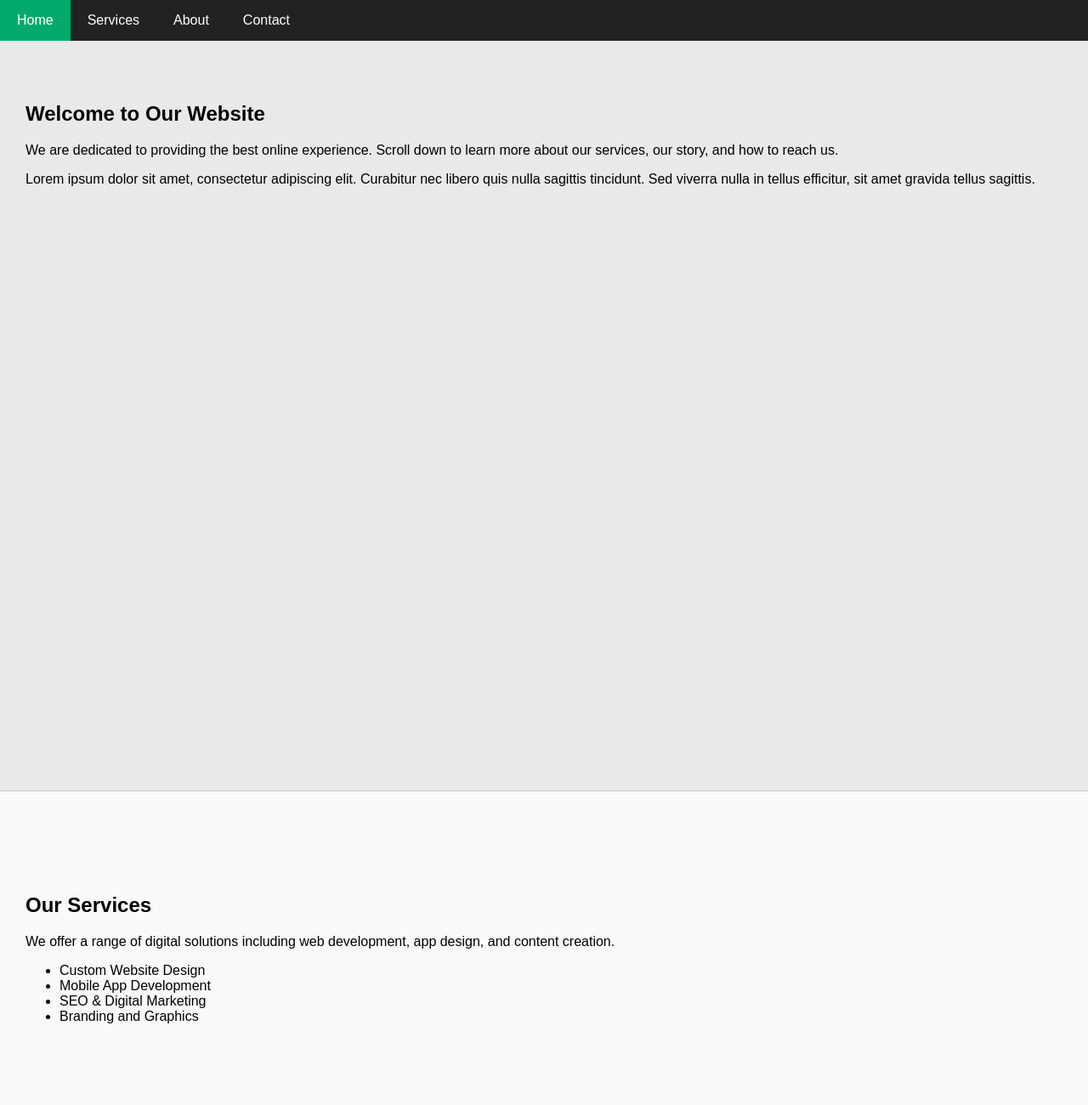
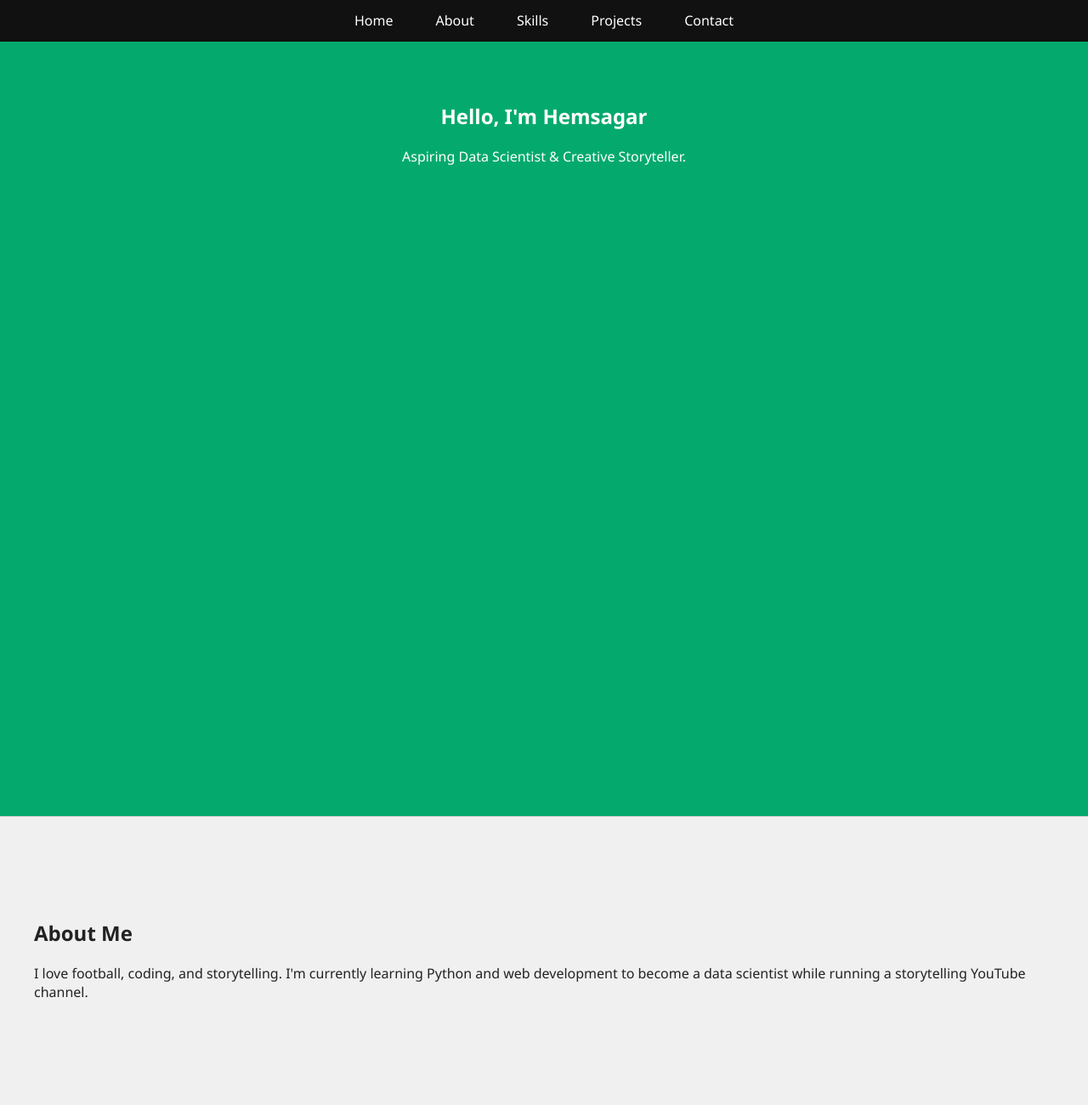
Before and after one commit to Hemsagar23/Lesson-18---Activity-2, a plain HTML site: page project.html in a window 1280 px wide. Shown: the top 1300 px of the page at 85% size. Drawn offline with Linux system fonts and the light colour scheme.

Commit message:
initial commit

```diff
--- a/project.css
+++ b/project.css
@@ -1,59 +1,59 @@
 body {
     margin: 0;
-    font-family: Arial, sans-serif;
+    font-family: 'Segoe UI', sans-serif;
     scroll-behavior: smooth;
+    background: #f0f0f0;
+    color: #222;
 }
 
 nav {
     position: fixed;
     top: 0;
     width: 100%;
-    background: #222;
+    background: #111;
+    padding: 10px 0;
     z-index: 1000;
 }
 
 nav ul {
     list-style: none;
     display: flex;
+    justify-content: center;
+    margin: 0;
     padding: 0;
-    margin: 0;
-}
-
-nav li {
-    margin: 0;
+    gap: 20px;
 }
 
 nav a {
-    display: block;
-    padding: 15px 20px;
     color: white;
     text-decoration: none;
+    padding: 10px 15px;
+    transition: background 0.3s;
 }
 
-nav a:hover,
-nav a.active {
-    background: #04AA6D;
+nav a:hover {
+    background-color: #04AA6D;
+    border-radius: 5px;
 }
 
 section {
     min-height: 100vh;
-    padding: 100px 30px 30px;
+    padding: 100px 40px 60px;
     border-bottom: 1px solid #ccc;
-    background-color: #f9f9f9;
 }
 
-section:nth-child(even) {
-    background-color: #e9e9e9;
+#home {
+    background: #04AA6D;
+    color: white;
+    text-align: center;
 }
 
-/* Scrollspy simulation using CSS */
-section:target {
-    scroll-margin-top: 60px;
+h1,
+h2 {
+    margin-bottom: 20px;
 }
 
-#home:target~nav a[href="#home"],
-#services:target~nav a[href="#services"],
-#about:target~nav a[href="#about"],
-#contact:target~nav a[href="#contact"] {
-    background-color: #04AA6D;
+ul {
+    padding-left: 20px;
+    line-height: 1.8;
 }
--- a/project.html
+++ b/project.html
@@ -1,57 +1,57 @@
 <!DOCTYPE html>
 <html lang="en">
-
 <head>
   <meta charset="UTF-8">
-    <title>Scrollspy Page</title>
+  <title>Hemsagar | Portfolio</title>
   <link rel="stylesheet" href="project.css">
 </head>
-
 <body>
 
   <nav>
     <ul>
-            <li><a href="#home" class="nav-link">Home</a></li>
-            <li><a href="#services" class="nav-link">Services</a></li>
-            <li><a href="#about" class="nav-link">About</a></li>
-            <li><a href="#contact" class="nav-link">Contact</a></li>
+      <li><a href="#home">Home</a></li>
+      <li><a href="#about">About</a></li>
+      <li><a href="#skills">Skills</a></li>
+      <li><a href="#projects">Projects</a></li>
+      <li><a href="#contact">Contact</a></li>
     </ul>
   </nav>
 
   <section id="home">
-        <h1>Welcome to Our Website</h1>
-        <p>We are dedicated to providing the best online experience. Scroll down to learn more about our services, our
-            story, and how to reach us.</p>
-        <p>Lorem ipsum dolor sit amet, consectetur adipiscing elit. Curabitur nec libero quis nulla sagittis tincidunt.
-            Sed viverra nulla in tellus efficitur, sit amet gravida tellus sagittis.</p>
+    <h1>Hello, I'm Hemsagar</h1>
+    <p>Aspiring Data Scientist & Creative Storyteller.</p>
   </section>
 
-    <section id="services">
-        <h1>Our Services</h1>
-        <p>We offer a range of digital solutions including web development, app design, and content creation.</p>
+  <section id="about">
+    <h2>About Me</h2>
+    <p>I love football, coding, and storytelling. I'm currently learning Python and web development to become a data scientist while running a storytelling YouTube channel.</p>
+  </section>
+
+  <section id="skills">
+    <h2>Skills</h2>
     <ul>
-            <li>Custom Website Design</li>
-            <li>Mobile App Development</li>
-            <li>SEO & Digital Marketing</li>
-            <li>Branding and Graphics</li>
+      <li>Python Programming</li>
+      <li>HTML, CSS, Bootstrap</li>
+      <li>Scratch Game Development</li>
+      <li>Video Scripting & Storytelling</li>
     </ul>
   </section>
 
-    <section id="about">
-        <h1>About Us</h1>
-        <p>We are a passionate team of developers and designers committed to building beautiful and functional digital
-            products.</p>
-        <p>Founded in 2020, we've worked with clients worldwide and helped launch over 150 successful projects.</p>
+  <section id="projects">
+    <h2>Projects</h2>
+    <ul>
+      <li><strong>Chicken Egg Dodge Game:</strong> Fun Scratch game with collision detection.</li>
+      <li><strong>The Story Arc:</strong> My YouTube storytelling channel.</li>
+      <li><strong>Web Design:</strong> Portfolio & Bootstrap-based websites.</li>
+    </ul>
   </section>
 
   <section id="contact">
-        <h1>Contact Us</h1>
-        <p>Have questions or want to work together? Reach out to us!</p>
-        <p>Email: contact@ourwebsite.com</p>
-        <p>Phone: +91 98765 43210</p>
-        <p>Follow us on social media for updates and promotions.</p>
+    <h2>Contact</h2>
+    <p>Email: cr7portfolio@example.com</p>
+    <p>YouTube: The Story Arc</p>
+    <p>Instagram: @cr7legend</p>
   </section>
 
 </body>
-
 </html>
```
Lines whose indentation alone changed are shown as unchanged.
